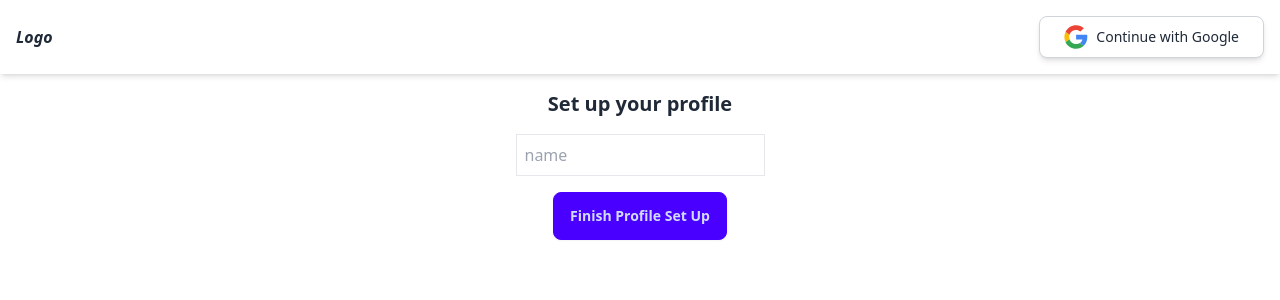
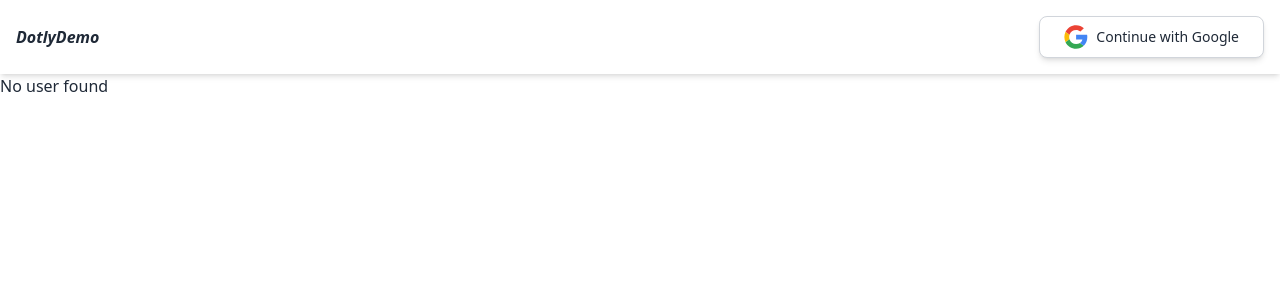
Before and after one commit to LombaxTech/DotlyTest, a Next.js app: page / in a window 1280 px wide. Shown: the top 300 px of the page. Built offline with nearby package versions, Linux system fonts and the light colour scheme; no server answers.

Commit message:
second commit

```diff
--- a/components/Navbar.tsx
+++ b/components/Navbar.tsx
@@ -52,7 +52,7 @@ export default function Navbar() {
   return (
     <div className="p-4 flex items-center justify-between shadow-md">
       <h1 className="font-bold italic">
-        <Link href={"/"}>Logo</Link>
+        <Link href={"/"}>DotlyDemo</Link>
       </h1>
       <ul className="flex gap-4">
         {!user && <GoogleButton onClick={signinWithGoogle} />}
--- a/firebase.js
+++ b/firebase.js
@@ -16,7 +16,7 @@ const firebaseConfig = {
   storageBucket: process.env.NEXT_PUBLIC_FIREBASE_storageBucket,
   messagingSenderId: process.env.NEXT_PUBLIC_FIREBASE_messsagingSenderId,
   appId: process.env.NEXT_PUBLIC_FIREBASE_appId,
-  measurementId: process.env.NEXT_PUBLIC_FIREBASE_measurementId,
+  // measurementId: process.env.NEXT_PUBLIC_FIREBASE_measurementId,
 };
 
 // Initialize Firebase
--- a/pages/index.tsx
+++ b/pages/index.tsx
@@ -32,7 +32,7 @@ export default function App() {
     console.log(user);
   };
 
-  if (!userLoading && !user?.setup) return <SetupAccount />;
+  if (!userLoading && user?.setup == false) return <SetupAccount />;
 
   return (
     <div className="">
```
